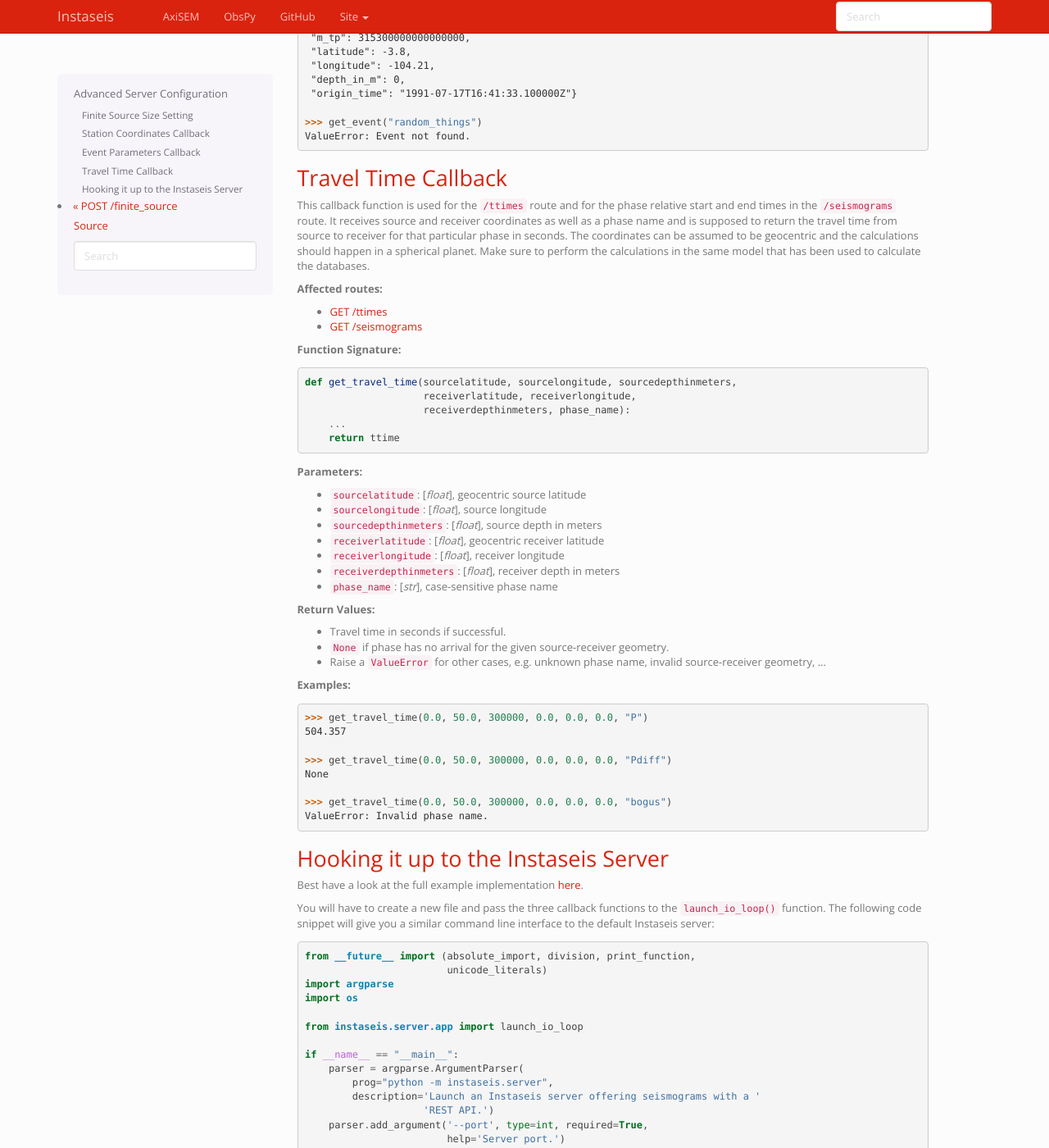
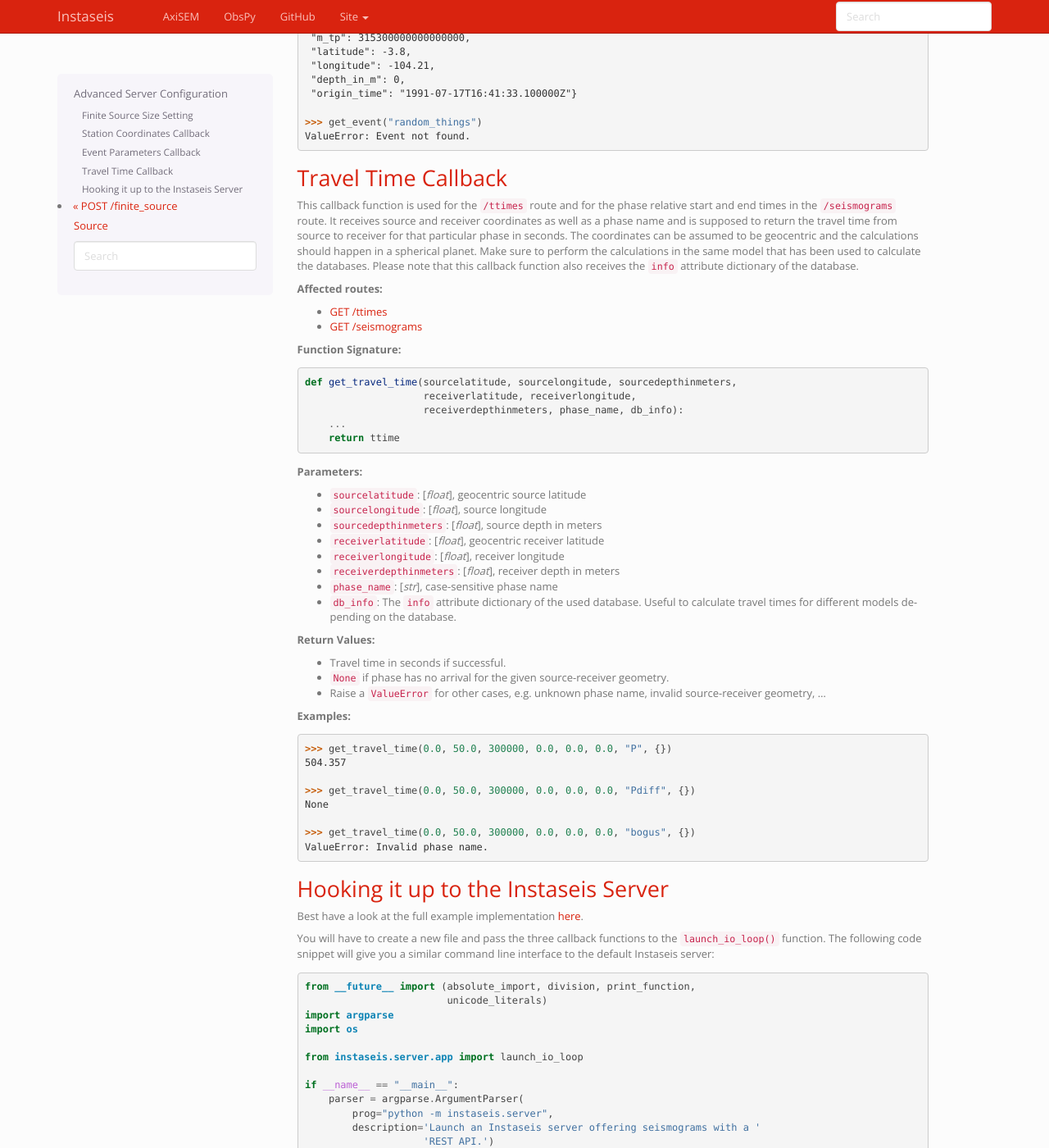
Before and after one commit to krischer/instaseis, a Sphinx documentation site: the page built from doc/advanced_server_configuration.rst, in a window 1280 px wide and 1400 px high, scrolled down 2158 px. Shown: the whole window at 82% size. Built offline with Sphinx 7.4.7, drawn with Linux system fonts in a browser that asks for light colours; the version number could not be read and is left out.

Commit message:
db_info object passed to the travel time callback function.

```diff
--- a/doc/advanced_server_configuration.rst
+++ b/doc/advanced_server_configuration.rst
@@ -168,7 +168,8 @@ and receiver coordinates as well as a phase name and is supposed to return the
 travel time from source to receiver for that particular phase in seconds. The
 coordinates can be assumed to be geocentric and the calculations should happen
 in a spherical planet. Make sure to perform the calculations in the same model
-that has been used to calculate the databases.
+that has been used to calculate the databases. Please note that this callback
+function also receives the ``info`` attribute dictionary of the database.
 
 **Affected routes:**
 
@@ -182,9 +183,10 @@ that has been used to calculate the databases.
 
     def get_travel_time(sourcelatitude, sourcelongitude, sourcedepthinmeters,
                         receiverlatitude, receiverlongitude,
-                        receiverdepthinmeters, phase_name):
+                        receiverdepthinmeters, phase_name, db_info):
         ...
         return ttime
+
 
 **Parameters:**
 
@@ -202,6 +204,9 @@ that has been used to calculate the databases.
 
 * ``phase_name``: [*str*], case-sensitive phase name
 
+* ``db_info``: The ``info`` attribute dictionary of the used database. Useful
+  to calculate travel times for different models depending on the database.
+
 
 **Return Values:**
 
@@ -213,13 +218,13 @@ that has been used to calculate the databases.
 
 .. code-block:: python
 
-    >>> get_travel_time(0.0, 50.0, 300000, 0.0, 0.0, 0.0, "P")
+    >>> get_travel_time(0.0, 50.0, 300000, 0.0, 0.0, 0.0, "P", {})
     504.357
 
-    >>> get_travel_time(0.0, 50.0, 300000, 0.0, 0.0, 0.0, "Pdiff")
+    >>> get_travel_time(0.0, 50.0, 300000, 0.0, 0.0, 0.0, "Pdiff", {})
     None
 
-    >>> get_travel_time(0.0, 50.0, 300000, 0.0, 0.0, 0.0, "bogus")
+    >>> get_travel_time(0.0, 50.0, 300000, 0.0, 0.0, 0.0, "bogus", {})
     ValueError: Invalid phase name.
 
 
```
Also changed, not shown: 4 other files.
